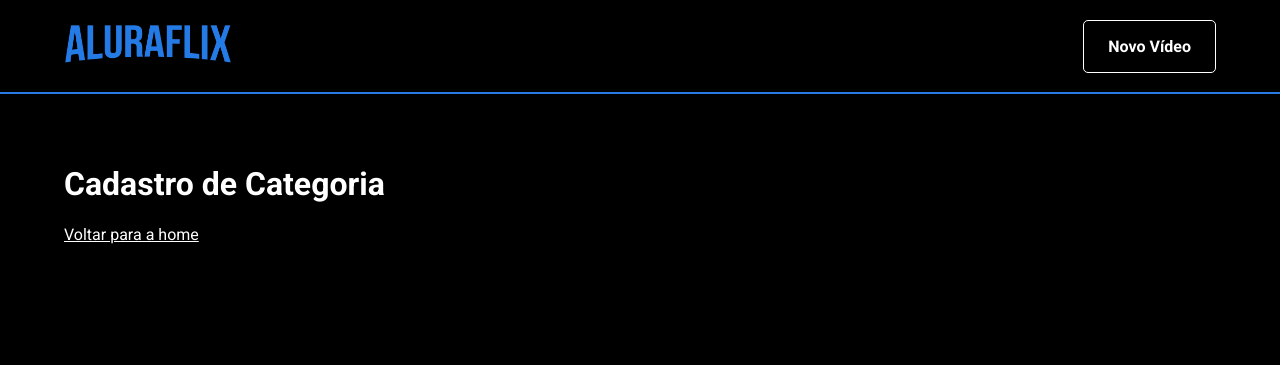
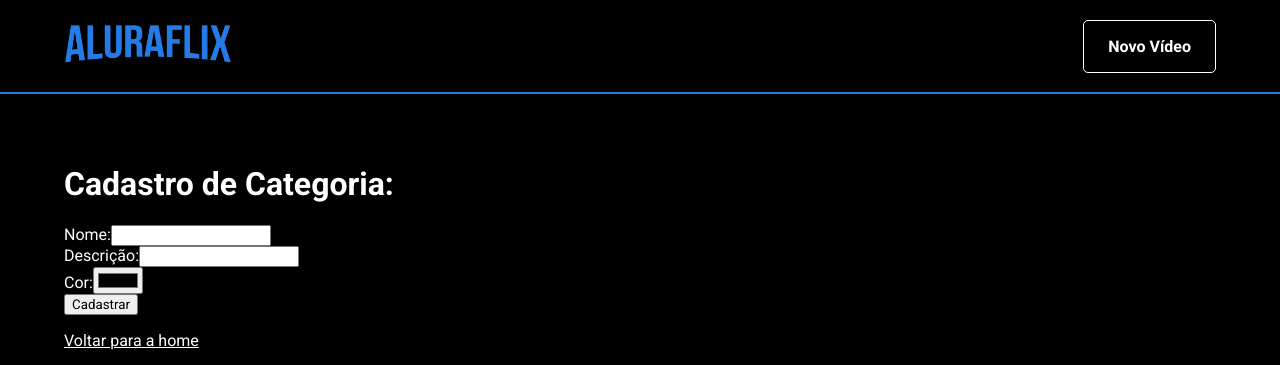
Before and after one commit to lucasviniciosfs/devAluraFlix, a React (Create React App) app: page /cadastro/categoria in a window 1280 px wide. Shown: the top 365 px of the page. Built offline with nearby package versions, Linux system fonts and the light colour scheme.

Commit message:
updating form

```diff
--- /dev/null
+++ b/src/components/FormField/index.js
@@ -0,0 +1,19 @@
+import React from 'react'
+
+function FormField({field,label, type, value, name, onChange}){
+    return(
+        <div>
+            <label>
+                {label}:
+            <input
+                    type={type}
+                    value={value}
+                    name={name}
+                    onChange={onChange}>
+            </input>
+            </label>
+        </div>
+    )
+}
+
+export default FormField;
--- a/src/pages/cadastro/Categoria/index.js
+++ b/src/pages/cadastro/Categoria/index.js
@@ -1,15 +1,86 @@
-import React from 'react';
+import React, { useState } from 'react';
 import PageDefault from '../../../components/PageDefault';
 import { Link } from 'react-router-dom';
+import FormField from '../../../components/FormField';
 
 function CadastroCategoria() {
+
+    const valoresIniciais = {
+        nome: '',
+        descricao: '',
+        cor: '',
+    }
+
+    const [categorias, setCategorias] = useState([]);
+    const [valores, setValores] = useState(valoresIniciais);
+
+    function setValor(chave, valor) {
+        setValores({
+            ...valores,
+            [chave]: valor,
+        })
+    }
+
+    function handleChange(evento) {
+        const { getAttribute , value} = evento.target;
+        setValor(
+            getAttribute('name'),
+            value
+        )
+    }
+
     return (
         <PageDefault>
-            <h1>Cadastro de Categoria</h1>
+            <h1>Cadastro de Categoria: {valores.nome}</h1>
 
-            <form>
+            <form onSubmit={function handleSubmit(evento) {
+                evento.preventDefault();
+                setCategorias([
+                    ...categorias,
+                    valores
+                ]);
+                setValores(valoresIniciais)
+            }}>
+                {/* State */}
 
+                <FormField
+                    label="Nome"
+                    type="text"
+                    value={valores.nome}
+                    name="nome"
+                    onChange={handleChange}
+                />
+
+                <FormField
+                    label="Descrição"
+                    type="text"
+                    value={valores.descricao}
+                    name="descricao"
+                    onChange={handleChange}
+                />
+
+                <FormField
+                    label="Cor"
+                    type="color"
+                    value={valores.cor}
+                    name="cor"
+                    onChange={handleChange}
+                />
+
+                <button>
+                    Cadastrar
+                </button>
             </form>
+
+            <ul>
+                {categorias.map((categoria, indice) => {
+                    return (
+                        <li key={`${categoria}${indice}`}>
+                            {categoria.nome}
+                        </li>
+                    )
+                })}
+            </ul>
 
             <Link to="/">
                 Voltar para a home
```
